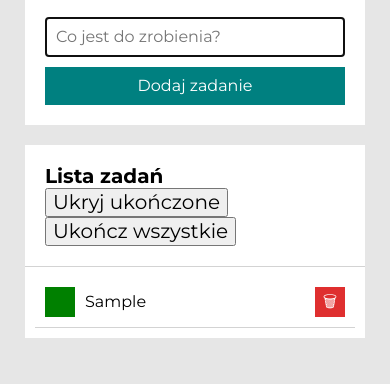
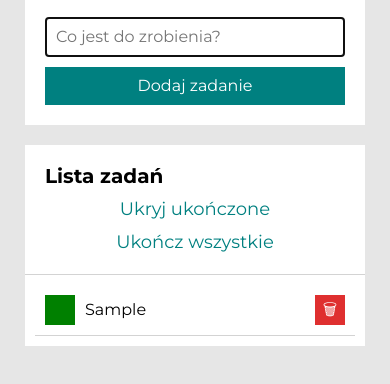
Before and after one commit to Ewa14/to-do-list, a plain HTML site: page index.html in a window 390 px wide. Both pictures are taken after typing "Sample" into the empty fields and a click on the button "Dodaj zadanie". Shown: the part 162-546 px from the top of the page. Drawn offline with nearby package versions, Linux system fonts and the light colour scheme.

Commit message:
added styling to section buttons

```diff
--- a/css/section.css
+++ b/css/section.css
@@ -8,4 +8,38 @@
     font-weight: 800;
     padding: 20px;
     border-bottom: rgb(211, 211, 211) solid 1px;
+    display: grid;
+    grid-template-columns: 1fr auto;
 }
+
+@media (max-width: 767px) {
+    .section__header {
+        grid-template-columns: 1fr;
+        grid-gap: 10px;
+    }
+}
+
+.section__buttonsContainer {
+    display: grid;
+    grid-template-columns: 1fr 1fr;
+    grid-gap: 10px;
+}
+
+@media (max-width: 767px) {
+    .section__buttonsContainer {
+        grid-template-columns: 1fr;
+        grid-gap: 10px;
+    }
+}
+
+.section__button {
+    font-size: 18px;
+    border: none;
+    background: none;
+    color: teal;
+    transition: 0.5s;
+}
+
+.section__button:hover {
+    color: hsl(180, 100%, 35%);
+}
```
